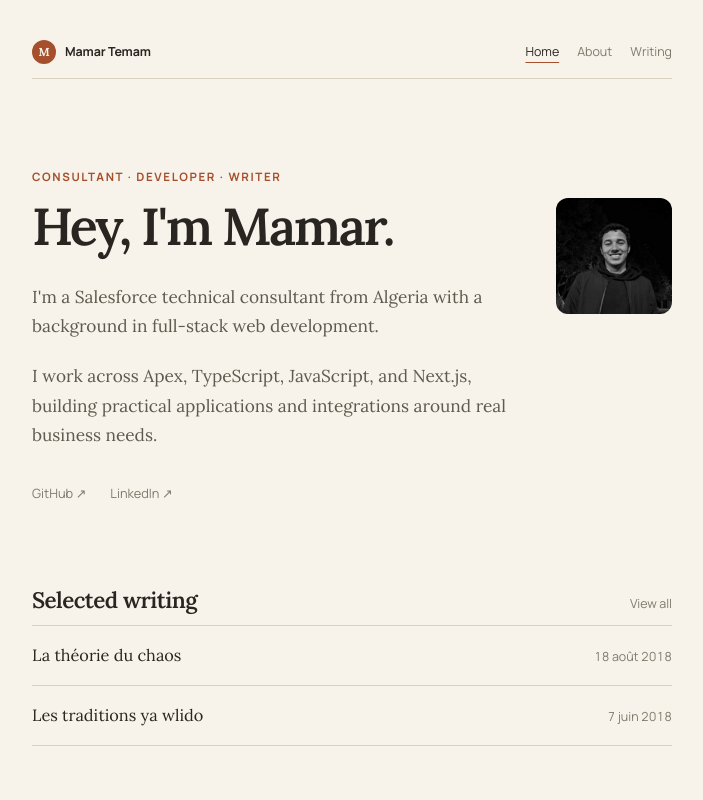
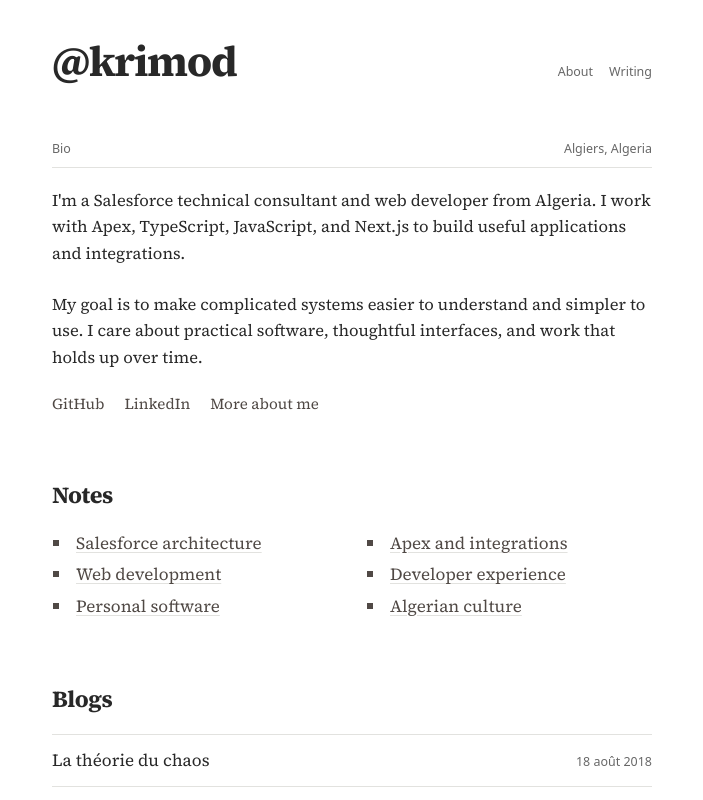
Before and after one commit to KRIMOD/personal-ws, a Next.js app: page / in a window 1280 px wide. Shown: the top 800 px of the page, without its empty margins (288-991 px from the left). Built offline with nearby package versions, Linux system fonts and the light colour scheme; no server answers.

Commit message:
Refine neutral editorial design

```diff
--- a/src/app/about/page.tsx
+++ b/src/app/about/page.tsx
@@ -30,20 +30,20 @@ export default function AboutPage() {
   return (
     <div>
       <header>
-        <p className="page-kicker">About</p>
+        <div className="section-label"><span>Profile</span><span>About</span></div>
         <h1 className="page-title">A builder with a practical streak.</h1>
-        <p className="mt-7 max-w-xl text-[1.08rem] leading-[1.72] text-[var(--secondary)]">
+        <p className="mt-6 max-w-xl text-[1.03rem] leading-[1.65] text-[var(--secondary)]">
           I&apos;m Mamar Abdelkrim Temam, usually called Krimo. I&apos;m a Salesforce
           technical consultant from Algeria with a background in full-stack web
           development.
         </p>
       </header>
 
-      <section className="mt-16" aria-labelledby="approach-title">
-        <div className="border-b border-[var(--line)] pb-2.5">
+      <section className="mt-14" aria-labelledby="approach-title">
+        <div className="border-b border-[var(--line)] pb-2">
           <h2 id="approach-title" className="section-heading">How I work</h2>
         </div>
-        <div className="prose mt-7">
+        <div className="prose mt-5">
           <p>
             I enjoy understanding the real problem before reaching for a tool.
             Most good software starts with careful listening, a clear model of
@@ -62,27 +62,27 @@ export default function AboutPage() {
         </div>
       </section>
 
-      <section className="mt-16" aria-labelledby="capabilities-title">
-        <div className="border-b border-[var(--line)] pb-2.5">
+      <section className="mt-14" aria-labelledby="capabilities-title">
+        <div className="border-b border-[var(--line)] pb-2">
           <h2 id="capabilities-title" className="section-heading">What I do</h2>
         </div>
         <dl>
           {capabilities.map(([term, description]) => (
-            <div key={term} className="grid gap-1 border-b border-[var(--line)] py-5 sm:grid-cols-[140px_1fr] sm:gap-8">
-              <dt className="font-sans text-[0.8rem] font-semibold text-[var(--foreground)]">{term}</dt>
+            <div key={term} className="grid gap-1 border-b border-[var(--line)] py-4 sm:grid-cols-[140px_1fr] sm:gap-8">
+              <dt className="text-[0.95rem] font-semibold text-[var(--foreground)]">{term}</dt>
               <dd className="text-[var(--secondary)]">{description}</dd>
             </div>
           ))}
         </dl>
       </section>
 
-      <section className="mt-16 border-l-2 border-[var(--accent)] pl-5">
-        <p className="page-kicker">Contact</p>
+      <section className="mt-14">
+        <h2 className="section-heading mb-3">Contact</h2>
         <p className="max-w-xl text-[var(--secondary)]">
           The best place to reach me professionally is LinkedIn. You can also
           follow my code and experiments on GitHub.
         </p>
-        <div className="mt-4 flex gap-5 font-sans text-[0.8rem] font-semibold">
+        <div className="mt-4 flex gap-5 text-[0.95rem]">
           <a href={site.linkedin} target="_blank" rel="noopener noreferrer">LinkedIn ↗</a>
           <a href={site.github} target="_blank" rel="noopener noreferrer">GitHub ↗</a>
         </div>
--- a/src/app/blog/[slug]/page.tsx
+++ b/src/app/blog/[slug]/page.tsx
@@ -1,4 +1,5 @@
 import type { Metadata } from 'next';
+import Link from 'next/link';
 import { notFound } from 'next/navigation';
 import {
   formatPublishedDate,
@@ -90,12 +91,12 @@ export default async function Blog({ params }: BlogPageProps) {
         }}
       />
       <header className="mb-12">
-        <p className="page-kicker">Essay</p>
+        <div className="section-label"><span>Essay</span><Link href="/blog">All writing</Link></div>
         <h1 className="page-title">
           {post.title}
         </h1>
         <time
-          className="ui-label mt-5 inline-block tabular-nums"
+          className="meta mt-4 inline-block"
           dateTime={post.publishedAt}
         >
           {formatPublishedDate(post.publishedAt)}
--- a/src/app/blog/page.tsx
+++ b/src/app/blog/page.tsx
@@ -39,27 +39,24 @@ export default async function BlogPage() {
   return (
     <section>
       <header className="mb-14">
-        <p className="page-kicker">Writing</p>
-        <h1 className="page-title">Notes and essays.</h1>
-        <p className="mt-6 max-w-xl text-[1.03rem] text-[var(--secondary)]">
+        <div className="section-label"><span>Archive</span><span>{sortedPosts.length} posts</span></div>
+        <h1 className="page-title">Writing</h1>
+        <p className="mt-5 max-w-xl text-[1rem] text-[var(--secondary)]">
           Occasional writing about technology, ideas, and Algerian culture.
         </p>
       </header>
-      <div className="border-b border-[var(--line)] pb-2.5">
-        <h2 className="section-heading">All posts</h2>
-      </div>
-      <ul>
+      <ul className="border-t border-[var(--line)]">
         {sortedPosts.map((post) => (
           <li key={post.slug} lang={post.language} className="border-b border-[var(--line)]">
             <Link
-              className="group grid gap-2 py-5 no-underline sm:grid-cols-[1fr_auto] sm:gap-8"
+              className="group grid gap-1 py-3 no-underline sm:grid-cols-[1fr_auto] sm:items-baseline sm:gap-8"
               href={`/blog/${post.slug}`}
             >
               <div>
-                <span className="text-[1.08rem] text-[var(--foreground)] transition-colors group-hover:text-[var(--accent)]">{post.title}</span>
-                <p className="mt-1 text-[0.94rem] leading-relaxed text-[var(--secondary)]">{post.summary}</p>
+                <span className="text-[1rem] text-[var(--foreground)]">{post.title}</span>
+                <p className="mt-0.5 text-[0.9rem] leading-relaxed text-[var(--muted)]">{post.summary}</p>
               </div>
-              <time className="ui-label tabular-nums sm:pt-1" dateTime={post.publishedAt}>{formatPublishedDate(post.publishedAt)}</time>
+              <time className="meta" dateTime={post.publishedAt}>{formatPublishedDate(post.publishedAt)}</time>
             </Link>
           </li>
         ))}
--- a/src/app/layout.tsx
+++ b/src/app/layout.tsx
@@ -1,18 +1,12 @@
 import '@/styles/globals.css';
 import type { Metadata, Viewport } from 'next';
-import { Lora, Manrope } from 'next/font/google';
+import { Source_Serif_4 } from 'next/font/google';
 import Navigation from '@/components/sidebar';
 import { site } from '@/lib/site';
 
-const lora = Lora({
+const sourceSerif = Source_Serif_4({
   subsets: ['latin'],
   variable: '--font-reading',
-  display: 'swap',
-});
-
-const manrope = Manrope({
-  subsets: ['latin'],
-  variable: '--font-ui',
   display: 'swap',
 });
 
@@ -65,8 +59,8 @@ export const metadata: Metadata = {
 export const viewport: Viewport = {
   colorScheme: 'light dark',
   themeColor: [
-    { media: '(prefers-color-scheme: light)', color: '#f7f3ea' },
-    { media: '(prefers-color-scheme: dark)', color: '#181715' },
+    { media: '(prefers-color-scheme: light)', color: '#ffffff' },
+    { media: '(prefers-color-scheme: dark)', color: '#1b1a19' },
   ],
 };
 
@@ -76,7 +70,7 @@ export default function RootLayout({
   children: React.ReactNode;
 }) {
   return (
-    <html lang="en" className={`${lora.variable} ${manrope.variable}`}>
+    <html lang="en" className={sourceSerif.variable}>
       <body className="relative min-h-screen antialiased">
         <a
           href="#main-content"
@@ -87,10 +81,6 @@ export default function RootLayout({
         <div className="site-shell">
           <Navigation />
           <main id="main-content">{children}</main>
-          <footer className="site-footer">
-            <span>© {new Date().getFullYear()} {site.shortName}</span>
-            <span>Algiers, Algeria</span>
-          </footer>
         </div>
       </body>
     </html>
--- a/src/app/page.tsx
+++ b/src/app/page.tsx
@@ -1,76 +1,69 @@
-import Image from 'next/image';
 import Link from 'next/link';
-import { ArrowIcon } from '@/components/icons';
 import { formatPublishedDate, posts } from '@/content/posts';
-import { avatar, name } from '@/lib/info';
 import { site } from '@/lib/site';
 
+const topics = [
+  'Salesforce architecture',
+  'Apex and integrations',
+  'Web development',
+  'Developer experience',
+  'Personal software',
+  'Algerian culture',
+];
+
 export default function HomePage() {
-  const latestPosts = [...posts]
-    .sort((a, b) => Date.parse(b.publishedAt) - Date.parse(a.publishedAt))
-    .slice(0, 2);
+  const sortedPosts = [...posts].sort(
+    (a, b) => Date.parse(b.publishedAt) - Date.parse(a.publishedAt)
+  );
 
   return (
     <div>
-      <section aria-labelledby="intro-title">
-        <p className="page-kicker">Consultant · Developer · Writer</p>
-        <div className="grid items-start gap-8 sm:grid-cols-[1fr_116px] sm:gap-12">
-          <div>
-            <h1 id="intro-title" className="page-title">
-              Hey, I&apos;m Mamar.
-            </h1>
-            <div className="mt-7 space-y-5 text-[1.08rem] leading-[1.72] text-[var(--secondary)]">
-              <p>
-                I&apos;m a Salesforce technical consultant from Algeria with a
-                background in full-stack web development.
-              </p>
-              <p>
-                I work across Apex, TypeScript, JavaScript, and Next.js,
-                building practical applications and integrations around real
-                business needs.
-              </p>
-            </div>
-          </div>
-          <Image
-            alt={name}
-            className="order-first aspect-square rounded-[12px] object-cover grayscale sm:order-last"
-            src={avatar}
-            placeholder="blur"
-            width={116}
-            height={116}
-            priority
-          />
+      <section aria-labelledby="bio-heading">
+        <div className="section-label">
+          <span id="bio-heading">Bio</span>
+          <span>Algiers, Algeria</span>
         </div>
-        <div className="mt-8 flex flex-wrap gap-x-6 gap-y-2 font-sans text-[0.8rem]">
-          <a className="text-[var(--muted)] hover:text-[var(--foreground)]" href={site.github} target="_blank" rel="noopener noreferrer">
-            GitHub ↗
-          </a>
-          <a className="text-[var(--muted)] hover:text-[var(--foreground)]" href={site.linkedin} target="_blank" rel="noopener noreferrer">
-            LinkedIn ↗
-          </a>
+        <div className="space-y-6 text-[1.03rem] leading-[1.62] text-[var(--foreground)]">
+          <p>
+            I&apos;m a Salesforce technical consultant and web developer from
+            Algeria. I work with Apex, TypeScript, JavaScript, and Next.js to
+            build useful applications and integrations.
+          </p>
+          <p>
+            My goal is to make complicated systems easier to understand and
+            simpler to use. I care about practical software, thoughtful
+            interfaces, and work that holds up over time.
+          </p>
+        </div>
+        <div className="mt-5 flex gap-5 text-[0.95rem] text-[var(--secondary)]">
+          <a href={site.github} target="_blank" rel="noopener noreferrer">GitHub</a>
+          <a href={site.linkedin} target="_blank" rel="noopener noreferrer">LinkedIn</a>
+          <Link href="/about">More about me</Link>
         </div>
       </section>
 
-      <section className="mt-20" aria-labelledby="writing-title">
-        <div className="flex items-baseline justify-between border-b border-[var(--line)] pb-2.5">
-          <h2 id="writing-title" className="section-heading">
-            Selected writing
-          </h2>
-          <Link href="/blog" className="ui-label hover:text-[var(--foreground)]">
-            View all
-          </Link>
-        </div>
-        <ul>
-          {latestPosts.map((post) => (
+      <section className="mt-16" aria-labelledby="notes-heading">
+        <h2 id="notes-heading" className="section-heading mb-5">Notes</h2>
+        <ul className="grid list-[square] grid-cols-1 gap-x-12 gap-y-1 pl-5 sm:grid-cols-2">
+          {topics.map((topic) => (
+            <li key={topic} className="pl-1 text-[var(--secondary)]">
+              <span className="underline decoration-[var(--line)] underline-offset-3">{topic}</span>
+            </li>
+          ))}
+        </ul>
+      </section>
+
+      <section className="mt-16" aria-labelledby="blogs-heading">
+        <h2 id="blogs-heading" className="section-heading mb-5">Blogs</h2>
+        <ul className="border-t border-[var(--line)]">
+          {sortedPosts.map((post) => (
             <li key={post.slug} lang={post.language} className="border-b border-[var(--line)]">
               <Link
                 href={`/blog/${post.slug}`}
-                className="group grid gap-1 py-4 no-underline sm:grid-cols-[1fr_auto] sm:items-baseline sm:gap-6"
+                className="grid gap-0.5 py-3 no-underline sm:grid-cols-[1fr_auto] sm:items-baseline sm:gap-5"
               >
-                <span className="text-[1.02rem] text-[var(--foreground)] transition-colors group-hover:text-[var(--accent)]">
-                  {post.title}
-                </span>
-                <time className="ui-label tabular-nums" dateTime={post.publishedAt}>
+                <span>{post.title}</span>
+                <time className="meta" dateTime={post.publishedAt}>
                   {formatPublishedDate(post.publishedAt)}
                 </time>
               </Link>
@@ -78,25 +71,6 @@ export default function HomePage() {
           ))}
         </ul>
       </section>
-
-      <section className="mt-20 border-l-2 border-[var(--accent)] pl-5" aria-labelledby="work-title">
-        <p className="page-kicker">Currently</p>
-        <h2 id="work-title" className="section-heading">
-          Building useful systems for people and businesses.
-        </h2>
-        <p className="mt-3 max-w-xl text-[var(--secondary)]">
-          I&apos;m interested in thoughtful web products, Salesforce architecture,
-          and the space where technical systems meet everyday work.
-        </p>
-        <a
-          href={site.linkedin}
-          target="_blank"
-          rel="noopener noreferrer"
-          className="mt-5 inline-flex items-center font-sans text-[0.8rem] font-semibold text-[var(--foreground)] no-underline hover:text-[var(--accent)]"
-        >
-          Let&apos;s work together <ArrowIcon />
-        </a>
-      </section>
     </div>
   );
 }
--- a/src/components/sidebar.tsx
+++ b/src/components/sidebar.tsx
@@ -1,46 +1,14 @@
-'use client';
-
-import clsx from 'clsx';
 import Link from 'next/link';
-import { usePathname } from 'next/navigation';
-import { site } from '@/lib/site';
-
-const navItems = [
-  { path: '/', name: 'Home' },
-  { path: '/about', name: 'About' },
-  { path: '/blog', name: 'Writing' },
-] as const;
 
 export default function Navigation() {
-  const pathname = usePathname() || '/';
-
   return (
     <header className="site-header">
-      <Link href="/" className="wordmark" aria-label={`${site.name} home`}>
-        <span className="wordmark-mark" aria-hidden="true">M</span>
-        <span>{site.shortName}</span>
+      <Link href="/" className="wordmark" aria-label="Mamar Temam home">
+        @krimod
       </Link>
       <nav aria-label="Primary navigation">
-        <ul className="nav-list">
-          {navItems.map(({ path, name }) => {
-            const isActive =
-              path === '/'
-                ? pathname === path
-                : pathname === path || pathname.startsWith(`${path}/`);
-
-            return (
-              <li key={path}>
-                <Link
-                  href={path}
-                  aria-current={isActive ? 'page' : undefined}
-                  className={clsx('nav-link', isActive && 'nav-link-active')}
-                >
-                  {name}
-                </Link>
-              </li>
-            );
-          })}
-        </ul>
+        <Link href="/about">About</Link>
+        <Link href="/blog">Writing</Link>
       </nav>
     </header>
   );
--- a/src/styles/globals.css
+++ b/src/styles/globals.css
@@ -3,83 +3,82 @@
 
 @theme inline {
   --font-serif: var(--font-reading);
-  --font-sans: var(--font-ui);
 }
 
 :root {
-  --background: #f7f3ea;
-  --foreground: #292621;
-  --secondary: #5f594f;
-  --muted: #81796d;
-  --line: #d8d0c2;
-  --surface: #eee7da;
-  --accent: #a64f2d;
-  --accent-soft: #d8a24a;
+  --background: #ffffff;
+  --foreground: #282828;
+  --secondary: #504945;
+  --muted: #676767;
+  --line: #e2e2df;
+  --surface: #f3f3f2;
+  --focus: #6657c8;
 }
 
 @media (prefers-color-scheme: dark) {
   :root {
-    --background: #181715;
-    --foreground: #eee9df;
-    --secondary: #c9c1b5;
-    --muted: #9e9588;
-    --line: #3d3933;
-    --surface: #24221f;
-    --accent: #e18761;
-    --accent-soft: #e0ae59;
+    --background: #1b1a19;
+    --foreground: #f4f1eb;
+    --secondary: #cbc6be;
+    --muted: #aaa59e;
+    --line: #3b3936;
+    --surface: #242321;
   }
 }
 
 html {
   background: var(--background);
   color: var(--foreground);
-  font-family: var(--font-reading), Georgia, serif;
-  scroll-behavior: smooth;
+  font-family: var(--font-reading), 'Iowan Old Style', 'Palatino Linotype', Palatino, Georgia, serif;
 }
 
 body {
   background: var(--background);
   color: var(--foreground);
   font-size: 17px;
-  line-height: 1.68;
+  line-height: 1.6;
   overflow-wrap: break-word;
 }
 
 ::selection {
-  background-color: var(--accent-soft);
-  color: #231f1a;
+  background: #cbc5ff;
+  color: #22201e;
 }
 
 a {
-  text-decoration-color: color-mix(in srgb, var(--accent) 45%, transparent);
+  color: inherit;
+  text-decoration-color: color-mix(in srgb, var(--foreground) 42%, transparent);
   text-decoration-thickness: 1px;
-  text-underline-offset: 0.18em;
+  text-underline-offset: 0.15em;
+}
+
+a:hover {
+  color: var(--secondary);
 }
 
 a:focus-visible,
 button:focus-visible {
   border-radius: 2px;
-  outline: 2px solid var(--accent);
-  outline-offset: 4px;
+  outline: 2px solid var(--focus);
+  outline-offset: 3px;
 }
 
 .site-shell {
   margin-inline: auto;
-  max-width: 680px;
-  padding: 40px 20px 28px;
+  max-width: 640px;
+  padding: 38px 20px 72px;
 }
 
 .skip-link {
   background: var(--foreground);
   color: var(--background);
-  font-family: var(--font-ui), sans-serif;
-  font-size: 0.82rem;
+  font-family: ui-sans-serif, system-ui, sans-serif;
+  font-size: 0.78rem;
   left: 12px;
-  padding: 8px 12px;
+  padding: 7px 11px;
   position: fixed;
   top: 12px;
   transform: translateY(-80px);
-  transition: transform 150ms ease;
   z-index: 50;
 }
 
@@ -88,133 +87,71 @@ button:focus-visible {
 }
 
 .site-header {
-  align-items: center;
-  border-bottom: 1px solid var(--line);
+  align-items: baseline;
   display: flex;
   justify-content: space-between;
-  margin-bottom: clamp(56px, 10vw, 88px);
-  padding-bottom: 14px;
+  margin-bottom: 54px;
 }
 
 .wordmark {
-  align-items: center;
   color: var(--foreground);
-  display: inline-flex;
-  font-family: var(--font-ui), sans-serif;
-  font-size: 0.78rem;
-  font-weight: 700;
-  gap: 9px;
-  letter-spacing: -0.01em;
+  font-size: clamp(2.2rem, 8vw, 2.65rem);
+  font-weight: 650;
+  letter-spacing: -0.035em;
+  line-height: 1.1;
   text-decoration: none;
 }
 
-.wordmark-mark {
-  align-items: center;
-  background: var(--accent);
-  border-radius: 50%;
-  color: var(--background);
-  display: inline-flex;
-  font-family: var(--font-reading), serif;
-  font-size: 0.72rem;
-  height: 24px;
-  justify-content: center;
-  width: 24px;
+.site-header nav {
+  display: flex;
+  font-family: ui-sans-serif, system-ui, sans-serif;
+  font-size: 0.78rem;
+  gap: 16px;
 }
 
-.nav-list {
-  display: flex;
-  font-family: var(--font-ui), sans-serif;
-  font-size: 0.78rem;
-  gap: 18px;
-  list-style: none;
-  margin: 0;
-  padding: 0;
+.site-header nav a {
+  color: var(--muted);
+  text-decoration: none;
 }
 
-.nav-link {
-  color: var(--muted);
-  text-decoration: none;
-  transition: color 150ms ease;
-}
-
-.nav-link:hover,
-.nav-link-active {
+.site-header nav a:hover {
   color: var(--foreground);
 }
 
-.nav-link-active {
-  text-decoration: underline;
-  text-decoration-color: var(--accent);
-  text-underline-offset: 6px;
-}
-
-.page-kicker {
-  color: var(--accent);
-  font-family: var(--font-ui), sans-serif;
-  font-size: 0.72rem;
-  font-weight: 700;
-  letter-spacing: 0.14em;
-  margin-bottom: 12px;
-  text-transform: uppercase;
+.section-label {
+  align-items: baseline;
+  border-bottom: 1px solid var(--line);
+  color: var(--muted);
+  display: flex;
+  font-family: ui-sans-serif, system-ui, sans-serif;
+  font-size: 0.78rem;
+  justify-content: space-between;
+  margin-bottom: 20px;
+  padding-bottom: 8px;
 }
 
 .page-title {
   color: var(--foreground);
-  font-family: var(--font-reading), serif;
-  font-size: clamp(2.25rem, 7vw, 3.25rem);
-  font-weight: 600;
-  letter-spacing: -0.045em;
-  line-height: 1.08;
+  font-size: clamp(2rem, 7vw, 2.35rem);
+  font-weight: 650;
+  letter-spacing: -0.025em;
+  line-height: 1.18;
   text-wrap: balance;
 }
 
 .section-heading {
   color: var(--foreground);
-  font-family: var(--font-reading), serif;
-  font-size: 1.4rem;
-  font-weight: 600;
-  letter-spacing: -0.025em;
+  font-size: 1.45rem;
+  font-weight: 650;
+  letter-spacing: -0.02em;
   line-height: 1.3;
 }
 
-.ui-label {
+.meta {
   color: var(--muted);
-  font-family: var(--font-ui), sans-serif;
+  font-family: ui-sans-serif, system-ui, sans-serif;
   font-size: 0.78rem;
-}
-
-.site-footer {
-  border-top: 1px solid var(--line);
-  color: var(--muted);
-  display: flex;
-  font-family: var(--font-ui), sans-serif;
-  font-size: 0.72rem;
-  justify-content: space-between;
-  margin-top: 96px;
-  padding-top: 16px;
-}
-
-.prose .anchor {
-  color: var(--muted);
-  margin-left: 0.5rem;
-  opacity: 0;
-  text-decoration: none;
-  transition: opacity 150ms ease;
-}
-
-.prose :is(h2, h3, h4, h5, h6):hover > .anchor,
-.prose .anchor:focus-visible {
-  @apply opacity-100;
-}
-
-.prose .anchor:focus-visible {
-  outline: 2px solid var(--accent);
-  outline-offset: 2px;
-}
-
-.prose a {
-  color: var(--foreground);
-  transition: color 150ms ease;
+  font-variant-numeric: tabular-nums;
 }
 
 .prose {
@@ -224,56 +161,51 @@ button:focus-visible {
   --tw-prose-links: var(--foreground);
   --tw-prose-bold: var(--foreground);
   --tw-prose-counters: var(--muted);
-  --tw-prose-bullets: var(--accent);
+  --tw-prose-bullets: var(--muted);
   --tw-prose-hr: var(--line);
   --tw-prose-quotes: var(--foreground);
-  --tw-prose-quote-borders: var(--accent);
+  --tw-prose-quote-borders: var(--line);
   --tw-prose-captions: var(--muted);
-  font-family: var(--font-reading), serif;
-  font-size: 1.04rem;
-  line-height: 1.72;
+  font-family: inherit;
+  font-size: 1rem;
+  line-height: 1.68;
   max-width: none;
 }
 
 .prose :is(h1, h2, h3, h4) {
-  font-family: var(--font-reading), serif;
-  letter-spacing: -0.025em;
+  font-family: inherit;
+  letter-spacing: -0.02em;
 }
 
-.prose hr {
-  margin-block: 2.5rem;
+.prose .anchor {
+  color: var(--muted);
+  margin-left: 0.45rem;
+  opacity: 0;
+  text-decoration: none;
+}
+
+.prose :is(h2, h3, h4):hover > .anchor,
+.prose .anchor:focus-visible {
+  opacity: 1;
 }
 
 .prose pre {
-  @apply overflow-x-auto border border-neutral-800 bg-neutral-900;
+  overflow-x: auto;
   scrollbar-color: #737373 #171717;
   scrollbar-width: thin;
 }
 
 .prose code {
-  @apply rounded-lg border border-neutral-100 bg-neutral-100 px-1 py-0.5 text-neutral-800 dark:border-neutral-800 dark:bg-neutral-900 dark:text-neutral-200;
-}
-
-.prose pre code {
-  @apply border-0 bg-transparent p-0 text-neutral-50;
+  border-radius: 4px;
 }
 
 .prose img {
-  @apply m-0;
-}
-
-.prose > :first-child {
-  margin-top: 1.25em !important;
+  margin: 0;
 }
 
 .prose blockquote p:first-of-type::before,
 .prose blockquote p:first-of-type::after {
   content: none;
-}
-
-input[type='text'],
-input[type='email'] {
-  appearance: none;
 }
 
 table {
@@ -285,22 +217,12 @@ table {
 
 [data-rehype-pretty-code-figure] code {
   @apply grid min-w-full rounded-none border-0 bg-transparent p-0 text-sm;
+  box-decoration-break: clone;
   counter-reset: line;
-  box-decoration-break: clone;
 }
 
 [data-rehype-pretty-code-figure] [data-line] {
   @apply px-4 py-1;
-}
-
-[data-rehype-pretty-code-figure] [data-line-numbers] > [data-line]::before {
-  color: #737373;
-  content: counter(line);
-  counter-increment: line;
-  display: inline-block;
-  margin-right: 1rem;
-  text-align: right;
-  width: 1rem;
 }
 
 [data-rehype-pretty-code-figure] [data-highlighted-line] {
@@ -308,15 +230,20 @@ table {
 }
 
 [data-rehype-pretty-code-figure] [data-highlighted-chars] {
-  @apply rounded-md bg-slate-500/10 p-1;
+  @apply rounded-sm bg-slate-500/10 p-1;
 }
 
-[data-rehype-pretty-code-title] {
-  @apply rounded-t-lg border border-[#333333] bg-[#1c1c1c] px-4 py-3 font-mono text-xs font-medium text-neutral-200;
-}
+@media (max-width: 640px) {
+  .site-shell {
+    padding-top: 40px;
+  }
 
-[data-rehype-pretty-code-title] + pre {
-  @apply mt-0 rounded-t-none border-t-0;
+  .site-header {
+    align-items: flex-start;
+    flex-direction: column;
+    gap: 18px;
+    margin-bottom: 46px;
+  }
 }
 
 @media (prefers-reduced-motion: reduce) {
@@ -329,26 +256,3 @@ table {
     transition-duration: 0.01ms !important;
   }
 }
-
-@media (max-width: 520px) {
-  .site-shell {
-    padding-top: 28px;
-  }
-
-  .site-header {
-    align-items: flex-start;
-    flex-direction: column;
-    gap: 18px;
-    margin-bottom: 52px;
-  }
-
-  .nav-list {
-    gap: 20px;
-  }
-
-  .site-footer {
-    align-items: flex-start;
-    flex-direction: column;
-    gap: 3px;
-  }
-}
```
